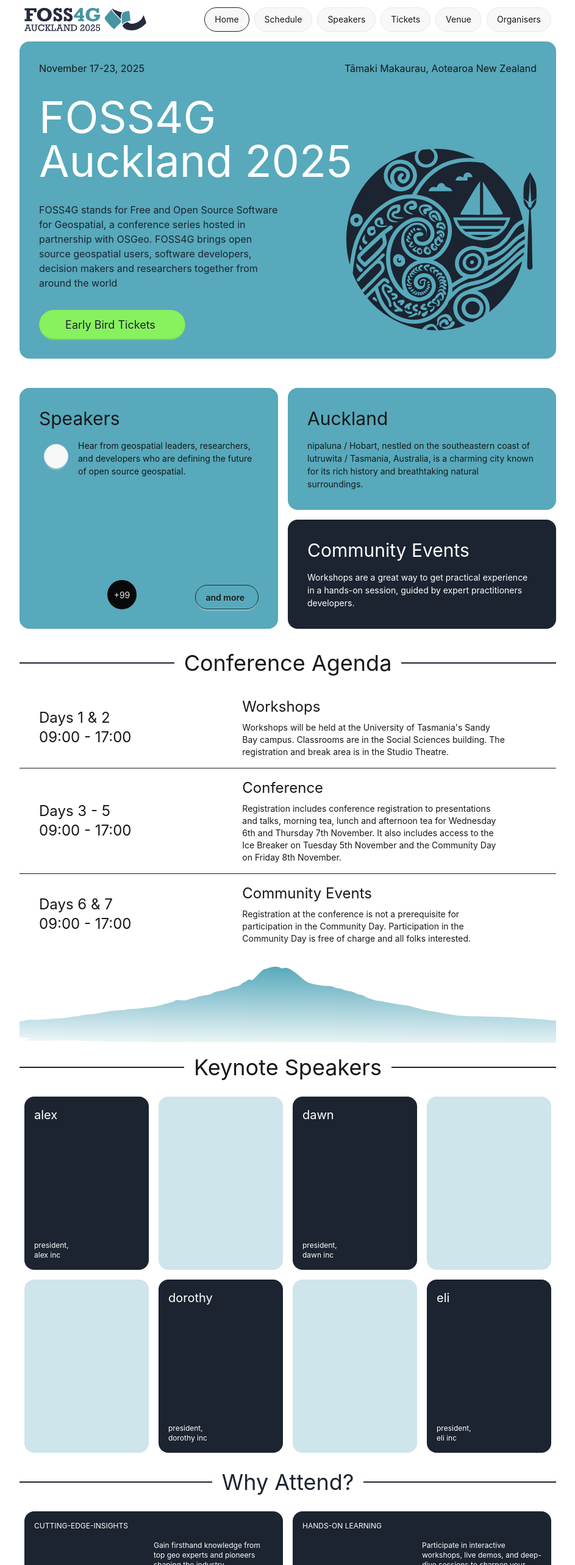
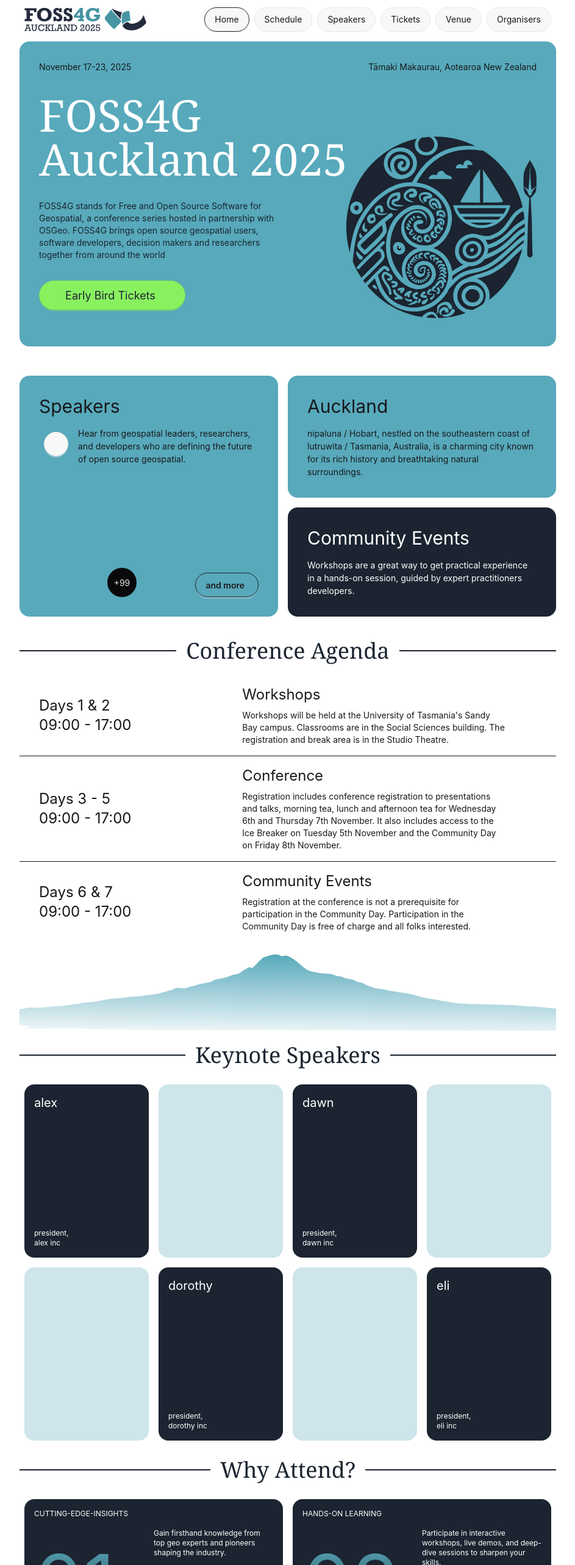
Before and after one commit to osgeo-oceania/foss4g-2025, a SvelteKit app: page / in a window 1280 px wide. Shown: the top 2566 px of the page at 61% size, without its empty margins (168-1111 px from the left). Built offline with nearby package versions, Linux system fonts and the light colour scheme; what @iconify/tailwind4 would draw is missing.

Commit message:
split out divider into component

```diff
--- a/src/components/Agenda.svelte
+++ b/src/components/Agenda.svelte
@@ -46,7 +46,6 @@
   </div>
 {/snippet}
 
-<div class="divider divider-primary text-4xl my-8">Conference Agenda</div>
 <div class="grid divide-y">
   {#each agendaItems as agendaItem}
     {@render agendaItemGrid(agendaItem)}
--- a/src/components/Countdown.svelte
+++ b/src/components/Countdown.svelte
@@ -15,8 +15,6 @@
   const minutes = $derived(Math.floor((diff % (1000 * 60 * 60)) / (1000 * 60)));
   const seconds = $derived(Math.floor((diff % (1000 * 60)) / 1000));
 </script>
-
-<div class="divider divider-primary my-8 text-4xl">Register Now</div>
 
 <div class="relative bg-primary flex sm:min-h-[300px] flex-col rounded-2xl p-6 sm:p-12 text-white">
   <div class="text-xs text-white">
--- /dev/null
+++ b/src/components/Divider.svelte
@@ -0,0 +1,5 @@
+<script lang="ts">
+  const { children } = $props();
+</script>
+
+<div class="font-serif divider divider-primary text-primary my-8 text-4xl">{@render children()}</div>
--- a/src/components/Keynotes.svelte
+++ b/src/components/Keynotes.svelte
@@ -33,7 +33,6 @@
   </div>
 {/snippet}
 
-<div class="divider divider-primary text-4xl my-8">Keynote Speakers</div>
 
 <div class="grid grid-cols-2 ">
   {#each Object.values(keynotes) as keynote, i}
--- a/src/components/TicketOptions.svelte
+++ b/src/components/TicketOptions.svelte
@@ -23,8 +23,6 @@
     }
   ];
 </script>
-
-<div class="divider divider-primary text-primary my-8 text-4xl">Ticket Options</div>
 
 {#snippet ticketOption(tOption: (typeof ticketOptions)[0])}
   <div class={`card ${tOption.cardClass} rounded-2xl p-6`}>
--- a/src/routes/+page.svelte
+++ b/src/routes/+page.svelte
@@ -4,6 +4,7 @@
   import Countdown from '$components/Countdown.svelte';
   import Keynotes from '$components/Keynotes.svelte';
   import Rangitoto from '$images/svg/rangitoto.svg';
+  import Divider from '$components/Divider.svelte';
   import Agenda from '$components/Agenda.svelte';
   import Sponsors from '$lib/sponsors';
   import Team from '$lib/team';
@@ -45,13 +46,13 @@
     >
       {@html Foss4g2025Logo}
     </div>
-    <div class="flex w-full flex-shrink flex-col justify-between sm:flex-row sm:space-y-4">
+    <div class="flex w-full flex-shrink flex-col justify-between text-sm sm:flex-row sm:space-y-4">
       <div>November 17-23, 2025</div>
       <div>Tāmaki Makaurau, Aotearoa New Zealand</div>
     </div>
     <div class="w-full flex-grow space-y-8">
-      <div class="text-2xl text-white sm:text-7xl">FOSS4G<br />Auckland 2025</div>
-      <div class="sm:text-primary max-w-[400px] text-white">
+      <div class="font-serif text-2xl text-white sm:text-7xl">FOSS4G<br />Auckland 2025</div>
+      <div class="sm:text-primary max-w-[400px] text-sm text-white">
         FOSS4G stands for Free and Open Source Software for Geospatial, a conference series hosted
         in partnership with OSGeo. FOSS4G brings open source geospatial users, software developers,
         decision makers and researchers together from around the world
@@ -148,11 +149,15 @@
   </div>
 </div>
 
+<Divider>Conference Agenda</Divider>
+
 <Agenda />
 
 <div class="max-w-full">
   <img src={Rangitoto} alt="Rangitoto" />
 </div>
+
+<Divider>Keynote Speakers</Divider>
 
 <Keynotes />
 
@@ -160,7 +165,11 @@
   <div class="flex h-full w-full flex-1 p-2 text-white">
     <div class="bg-primary h-full min-h-[160px] w-full overflow-clip rounded-2xl p-4">
       <div class="pb-4 text-xs uppercase">{reason.title}</div>
-      <div class="grid h-full grid-cols-2" class:reverse-grid={i % 2 == 1} class:sm:reverse-grid={i % 4 >= 2}>
+      <div
+        class="grid h-full grid-cols-2"
+        class:reverse-grid={i % 2 == 1}
+        class:sm:reverse-grid={i % 4 >= 2}
+      >
         <div class="relative text-9xl">
           <div class="text-secondary absolute -bottom-[20%]">
             {reason.number}
@@ -173,7 +182,7 @@
   </div>
 {/snippet}
 
-<div class="divider divider-primary text-primary my-8 text-4xl">Why Attend?</div>
+<Divider>Why Attend?</Divider>
 
 <div class="grid sm:grid-cols-2">
   {#each whyAttends as whyAttend, i}
@@ -181,9 +190,14 @@
   {/each}
 </div>
 
-<Countdown label="Early Bird Pricing ends in:" time="2025-06-28T00:00:00"/>
+<Divider>Register Now</Divider>
+
+<Countdown label="Early Bird Pricing ends in:" time="2025-06-28T00:00:00" />
+
+<Divider>Ticket Options</Divider>
 
 <TicketOptions />
+
 <!-- FOSS4G stands for Free and Open Source Software for Geospatial, a conference
 series hosted in partnership with [OSGeo](https://www.osgeo.org/). FOSS4G
 brings open source geospatial users, software developers, decision makers and
```
